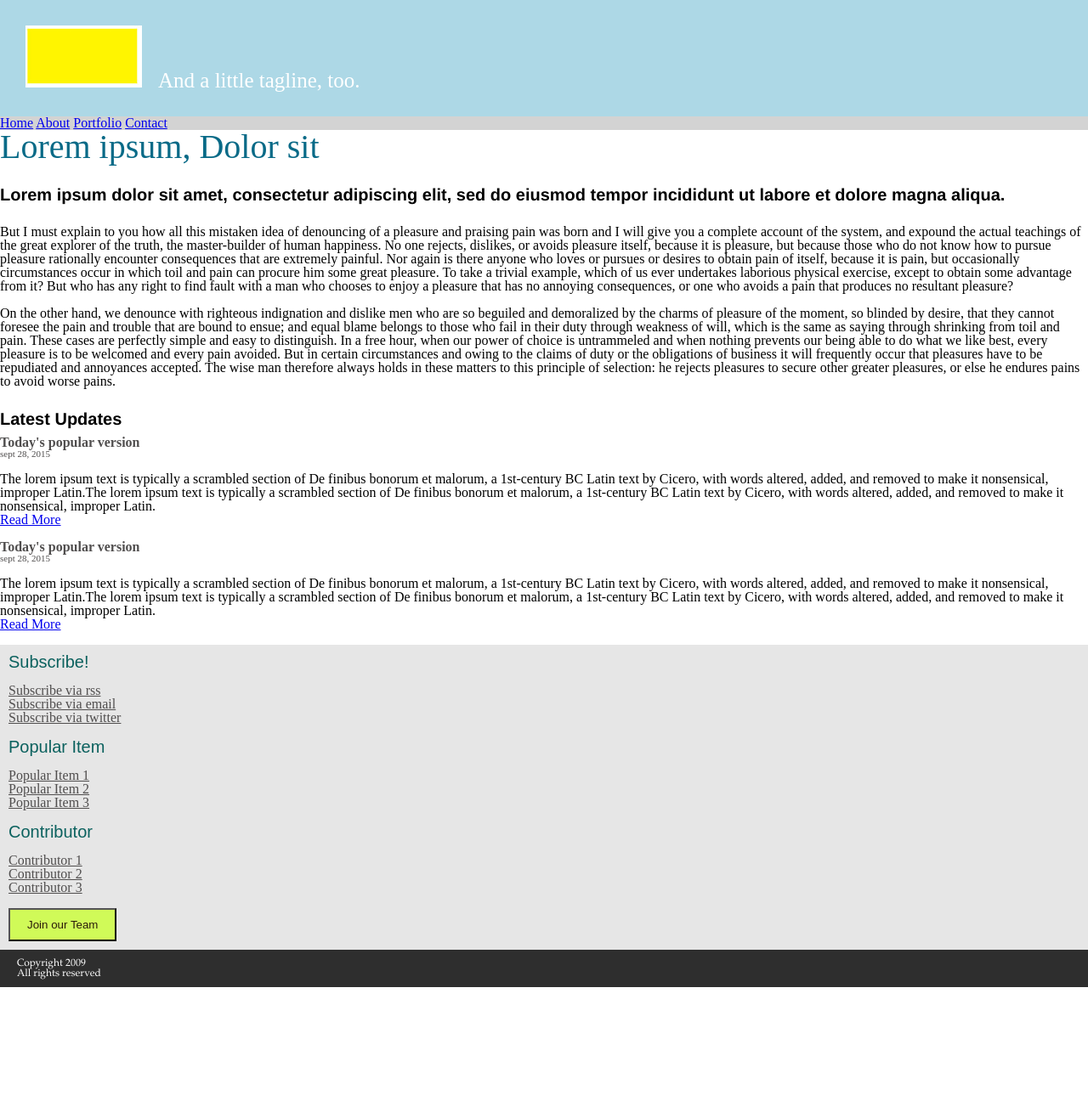
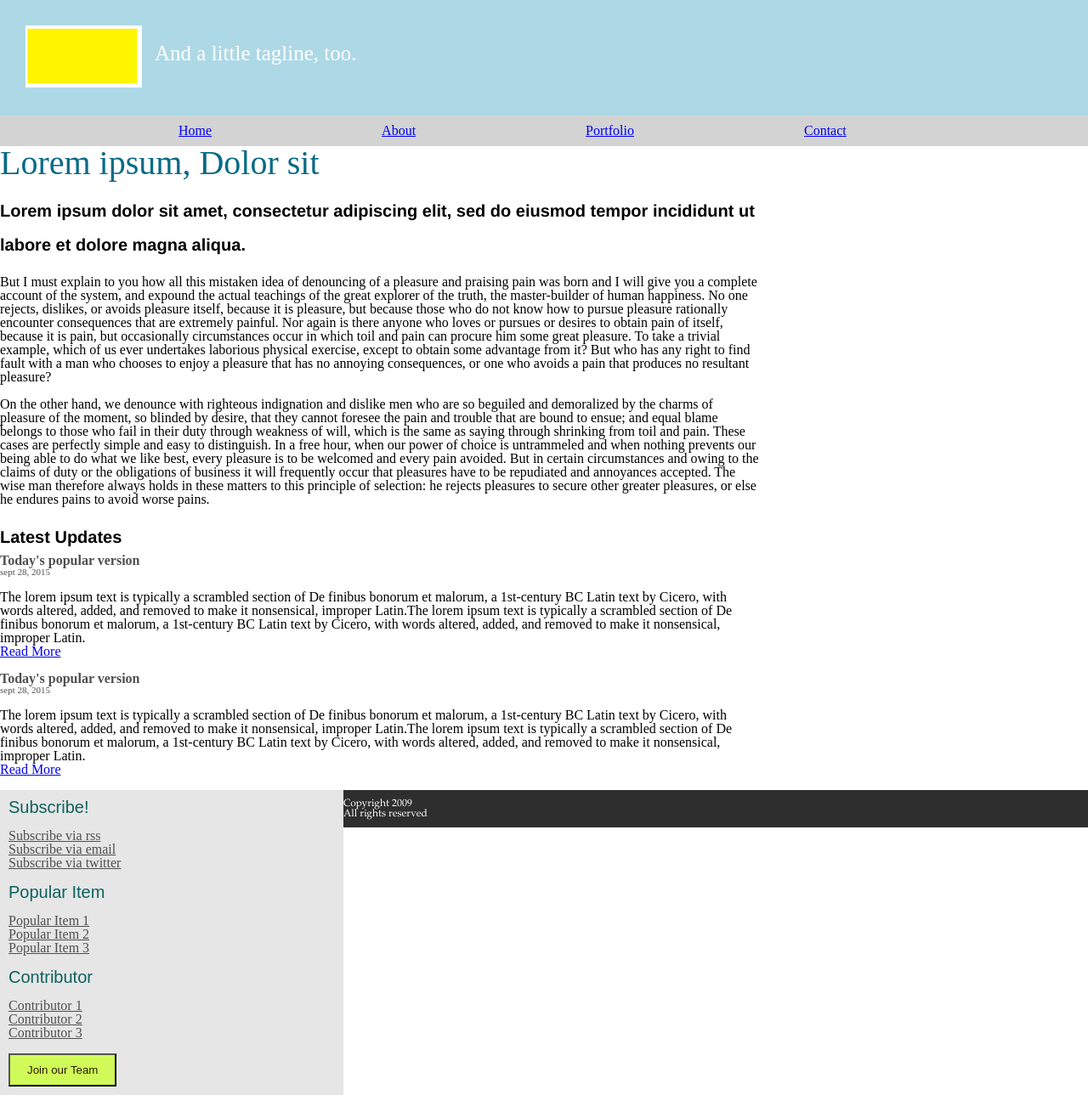
Before and after one commit to rhushikesh/uiBootcamp, a plain HTML site: page index.html in a window 1280 px wide. Shown: the whole page at 85% size. Before the commit the page ends 1162 px from the top, so only its background shows below. Drawn offline with Linux system fonts and the light colour scheme.

Commit message:
day 3 wip

```diff
--- a/index.html
+++ b/index.html
@@ -6,18 +6,13 @@
 	<link rel="stylesheet" type="text/css" href="style.css">
 </head>
 <body>
-
 	<header>
 		<img class="inline-block" src="logo.png">
 		<h2 class="inline-block tagline" >And a little tagline, too.</h2>
 	</header>
 
 	<nav>
-	<a class="nav-item" href="#">Home</a>
-	<a class="nav-item" href="#">About</a>
-	<a class="nav-item" href="#">Portfolio</a>
-	<a class="nav-item" href="#">Contact</a>
-	<!-- <ul>
+		<ul class="clearfix">
 			<li>
 				<a class="nav-item" href="#">Home</a>
 			</li>
@@ -30,7 +25,7 @@
 			<li>
 				<a class="nav-item" href="#">Contact</a>
 			</li>
-</ul> -->
+		</ul>
 	</nav>
 
 	<div id="mainContent">
@@ -68,7 +63,8 @@
 			<br/>
 		</div>
 	</div>
-<div id="sidebar" class="sidebar">
+
+	<div id="sidebar">
 		<ul>
 			<li>
 				<h4 class="sidebar-element">Subscribe!</h4><br/>
@@ -115,6 +111,7 @@
 		</ul>
 		<button class="btn">Join our Team</button>
 	</div>
+
 	<footer class="ftr">
 		<p>Copyright 2009</p>
 		<p>All rights reserved</p>
--- a/style.css
+++ b/style.css
@@ -8,6 +8,8 @@ header {
 	font-size: 25px;
 	color: white;
 	margin-left: 15px;
+	position: absolute;
+	top: 50px;
 }
 
 .inline-block {
@@ -16,6 +18,22 @@ header {
 
 nav{
 	background-color: lightgrey;
+	position: relative;
+	padding: 10px;
+}
+
+nav ui {
+	/*display: inline-block;*/
+}
+
+nav li {
+	display: inline;
+	float: left;
+	padding-left: 200px;
+}
+
+.nav-item {
+
 }
 
 .h3-tag{
@@ -41,7 +59,13 @@ nav{
 	color: #504E4E;
 }
 
-.sidebar{
+#mainContent{
+	width: 70%;
+}
+
+#sidebar{
+	float: left;
+	width: 30%;
 	background-color: #E6E6E6;
 	padding: 10px 10px 10px 10px;
 }
@@ -52,8 +76,6 @@ nav{
 	color:#0B615E;
 	font-size: 20px;
 }
-
-
 
 .li-element{
 	color: #504E4E;
@@ -73,6 +95,8 @@ nav{
 	padding: 10px 20px 10px 20px;
 }
 
-.sidebar{
-
+.clearfix:after {
+  content: "";
+  display: table;
+  clear: both;
 }
```
Lines whose indentation alone changed are shown as unchanged.
